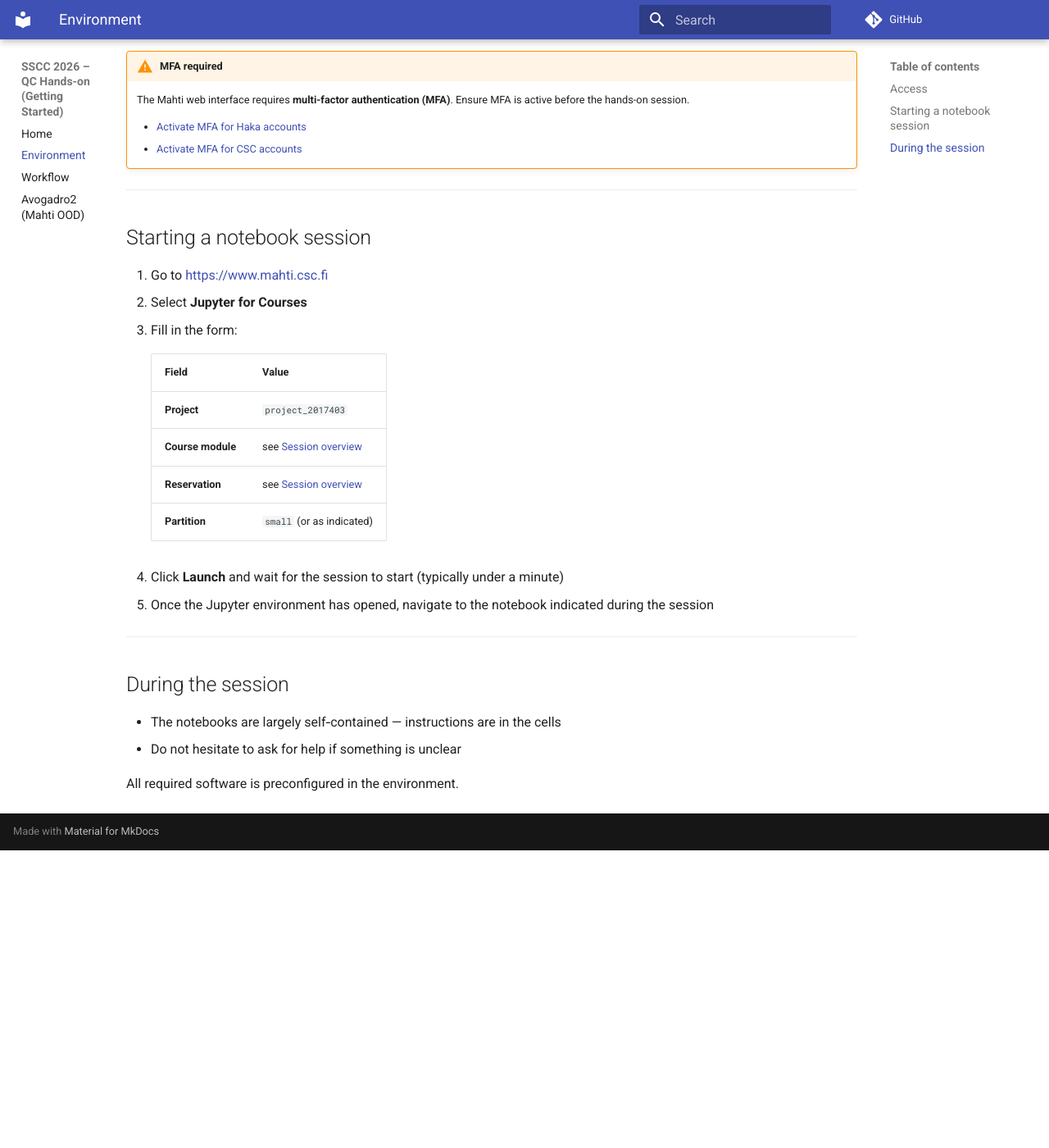
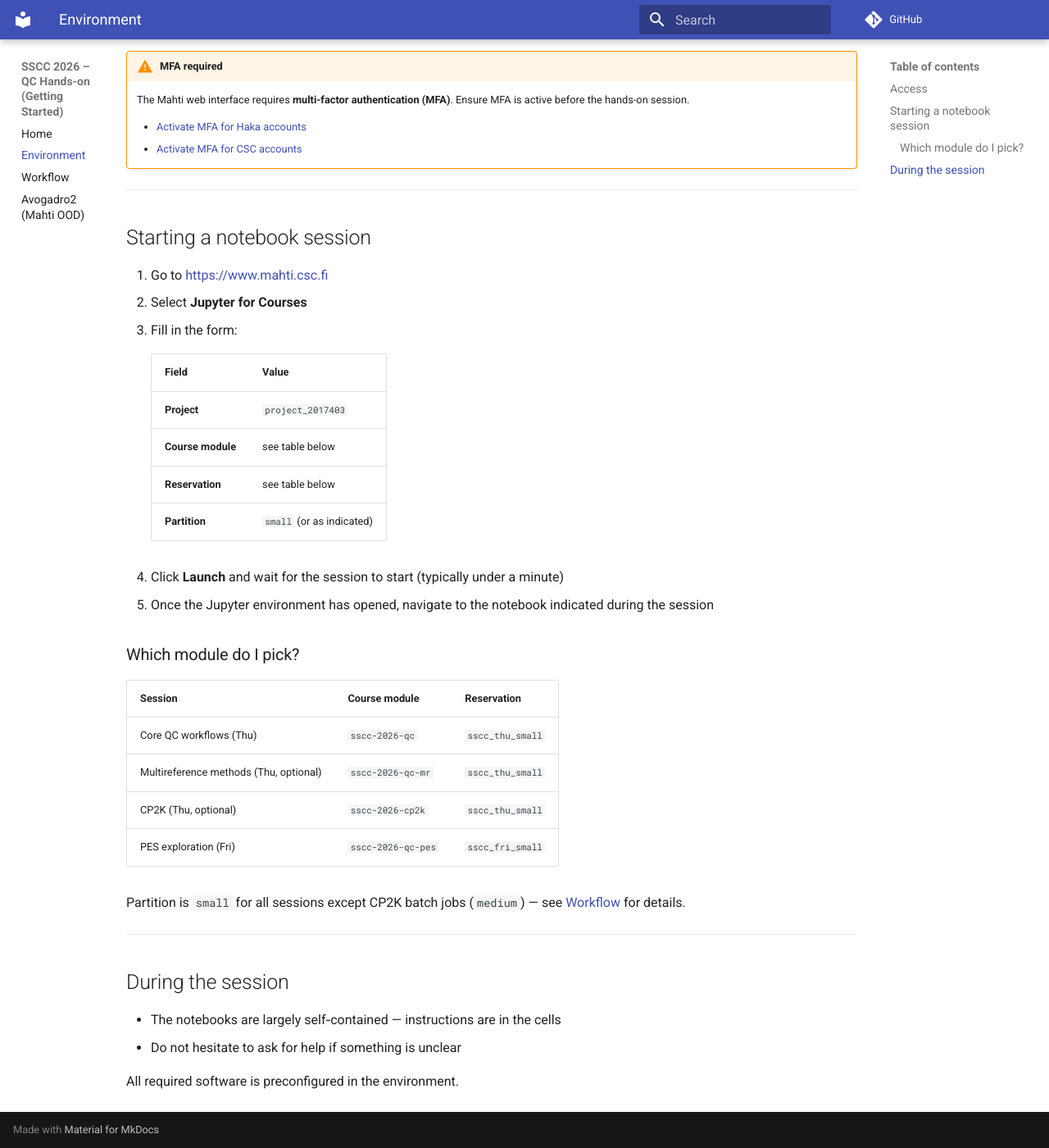
Before and after one commit to nruneberg/sscc2026-qc-getting-started, an MkDocs documentation site: the page built from docs/environment.md, in a window 1280 px wide and 1400 px high, scrolled down 506 px. Shown: the whole window at 82% size. Built offline with MkDocs 1.6.1 and Material for MkDocs 9.7.7, drawn with Linux system fonts in a browser that asks for light colours; comment, search, counter and statistics services are not loaded; before the commit the page ends 1543 px from its top, so only the background shows below that.

Commit message:
Update environment to list modules

```diff
--- a/docs/environment.md
+++ b/docs/environment.md
@@ -37,12 +37,24 @@
     | Field | Value |
     |---|---|
     | **Project** | `project_2017403` |
-    | **Course module** | see [Session overview](workflow.md#session-overview) |
-    | **Reservation** | see [Session overview](workflow.md#session-overview) |
+    | **Course module** | see table below |
+    | **Reservation** | see table below |
     | **Partition** | `small` (or as indicated) |
 
 4. Click **Launch** and wait for the session to start (typically under a minute)
 5. Once the Jupyter environment has opened, navigate to the notebook indicated during the session
+
+### Which module do I pick?
+
+| Session | Course module | Reservation |
+|---|---|---|
+| Core QC workflows (Thu) | `sscc-2026-qc` | `sscc_thu_small` |
+| Multireference methods (Thu, optional) | `sscc-2026-qc-mr` | `sscc_thu_small` |
+| CP2K (Thu, optional) | `sscc-2026-cp2k` | `sscc_thu_small` |
+| PES exploration (Fri) | `sscc-2026-qc-pes` | `sscc_fri_small` |
+
+Partition is `small` for all sessions except CP2K batch jobs (`medium`) —
+see [Workflow](workflow.md#quick-reference) for details.
 
 ---
 
```
